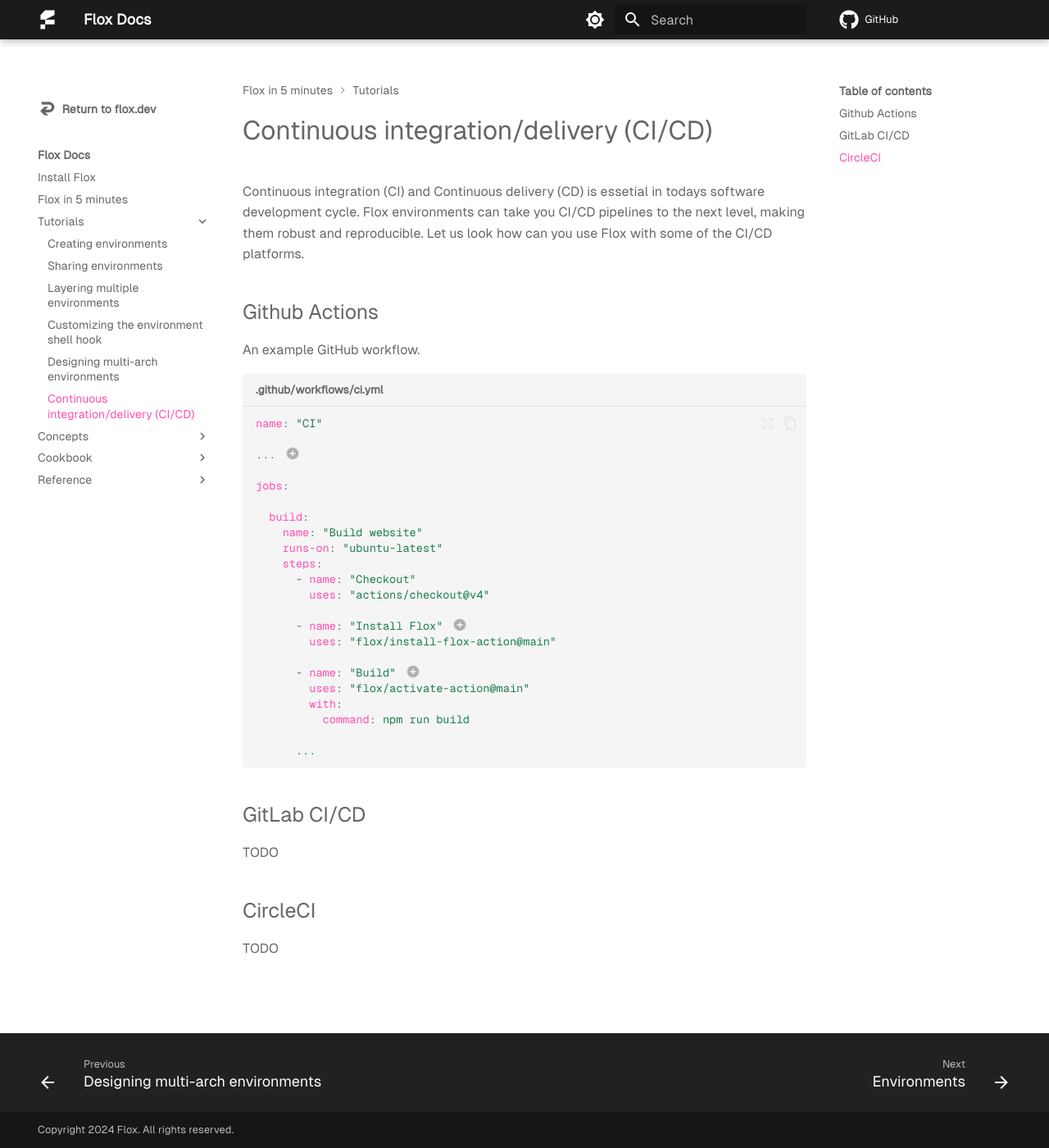
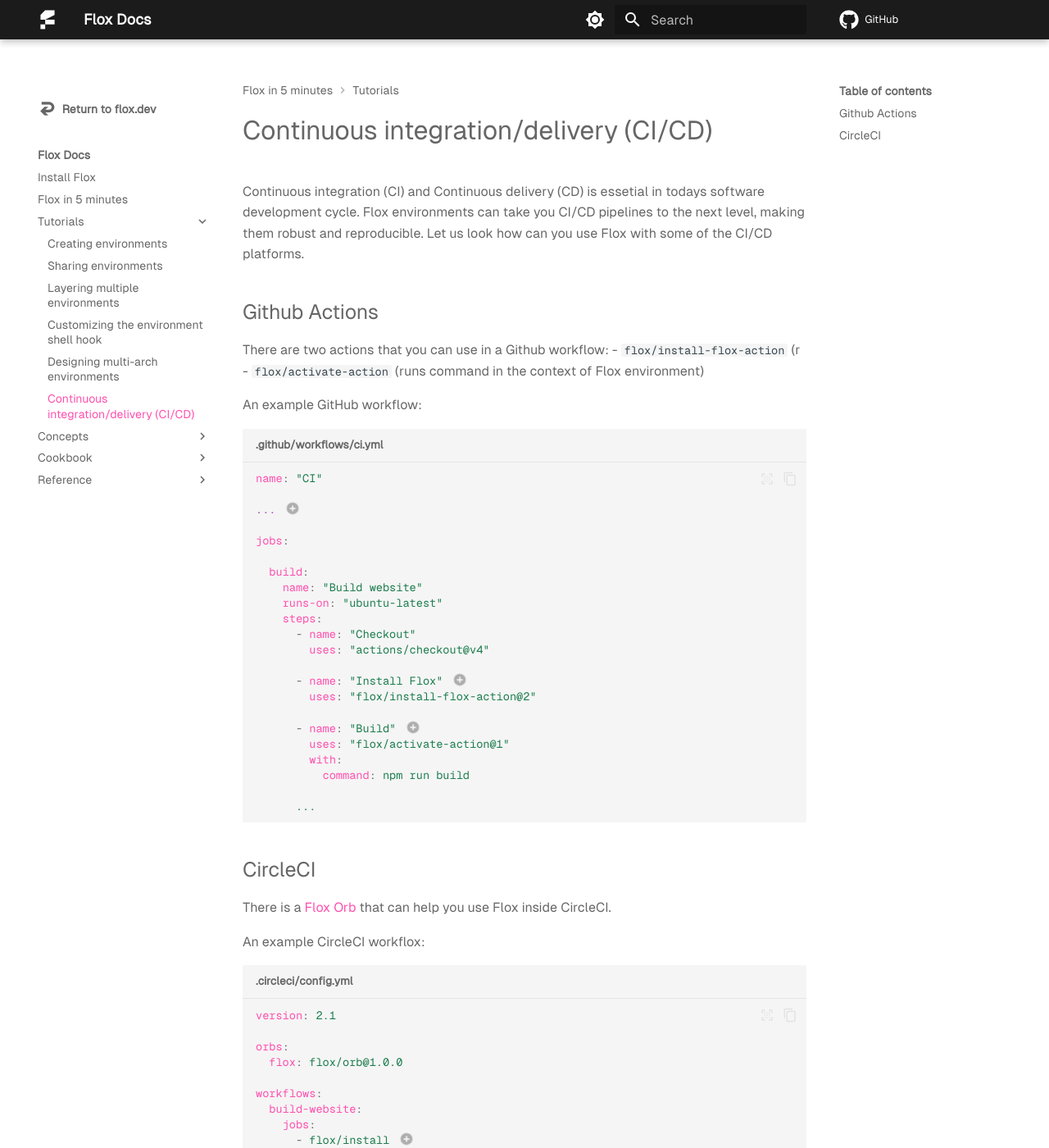
Before and after one commit to flox/floxdocs, an MkDocs documentation site: the page built from docs/tutorials/ci-cd.md, in a window 1280 px wide and 1400 px high. Shown: the whole window at 82% size. Built offline with MkDocs 1.6.1 and Material for MkDocs 9.7.7, drawn with Linux system fonts in a browser that asks for light colours; plug-ins that fetch from the network failed and are left out; comment, search, counter and statistics services are not loaded; some of the changed text lies outside the part shown.

Commit message:
docs: Document how to use Flox in CircleCI (#18)
Co-authored-by: Bryan Honof <bryanhonof@gmail.com>

````diff
--- a/docs/tutorials/ci-cd.md
+++ b/docs/tutorials/ci-cd.md
@@ -13,7 +13,11 @@
 
 ## Github Actions
 
-An example GitHub workflow.
+There are two actions that you can use in a Github workflow:
+- `flox/install-flox-action` (r
+- `flox/activate-action` (runs command in the context of Flox environment)
+
+An example GitHub workflow:
 
 ```yaml title=".github/workflows/ci.yml"
 name: "CI"
@@ -30,10 +34,10 @@
         uses: "actions/checkout@v4"
 
       - name: "Install Flox" # (2)!
-        uses: "flox/install-flox-action@main"
+        uses: "flox/install-flox-action@2"
 
       - name: "Build" # (3)!
-        uses: "flox/activate-action@main"
+        uses: "flox/activate-action@1"
         with:
           command: npm run build
 
@@ -49,11 +53,29 @@
    environment.
 
 
-
-## GitLab CI/CD
-
-TODO
-
 ## CircleCI
 
-TODO
+There is a [Flox Orb](https://github.com/flox/flox-orb) that can help you use
+Flox inside CircleCI.
+
+An example CircleCI workflox:
+
+
+```yaml title=".circleci/config.yml"
+version: 2.1
+
+orbs:
+  flox: flox/orb@1.0.0
+
+workflows:
+  build-website:
+    jobs:
+      - flox/install # (1)!
+      - flox/activate: # (2)!
+          command: "npm run build"
+```
+
+1. The `install` command will install the latest Flox version. You can change
+   the `channel` and `version` option which allows you to select excatly which
+   version of Flox to install.
+2. The `activate` command runs a command in the context of a Flox environment.
````
